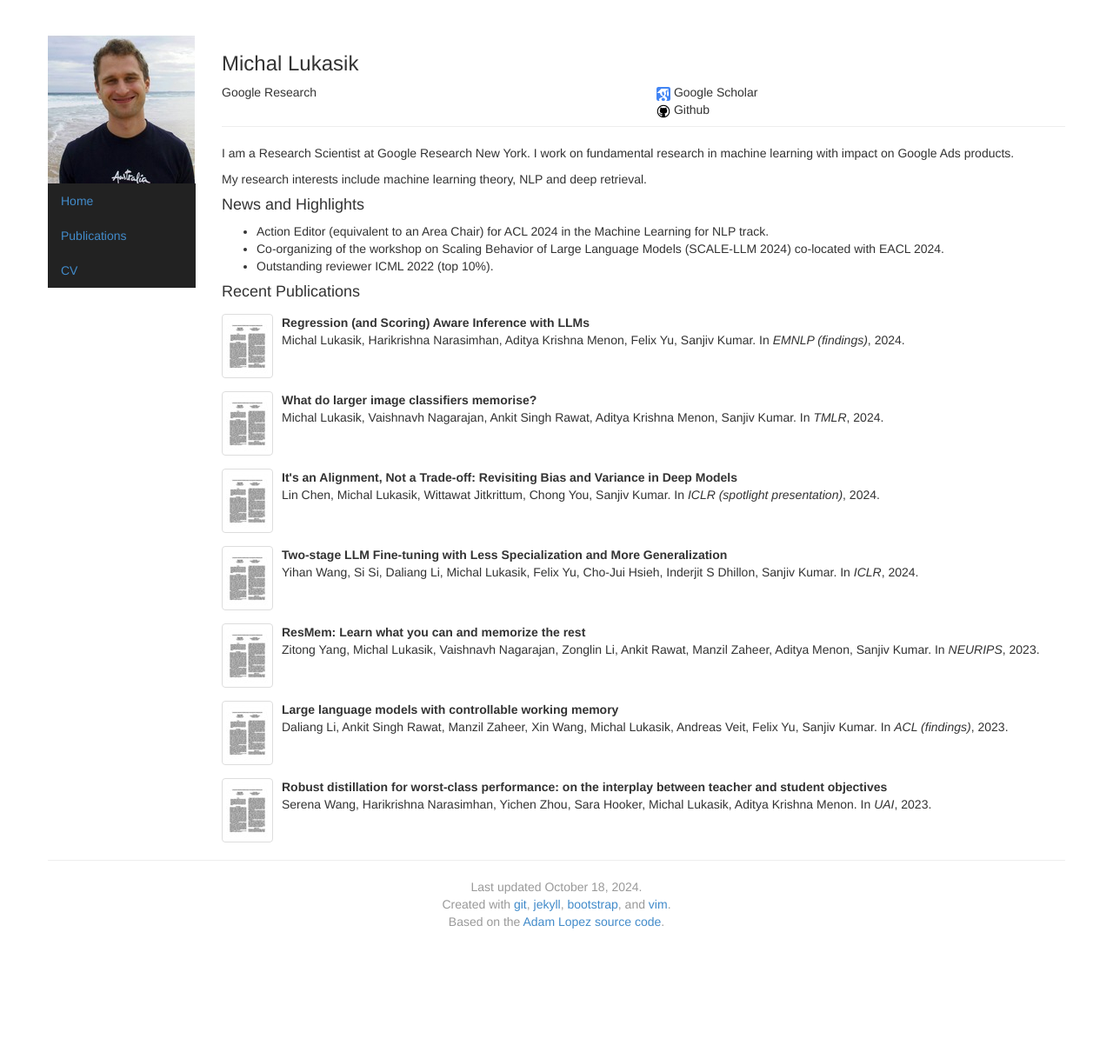
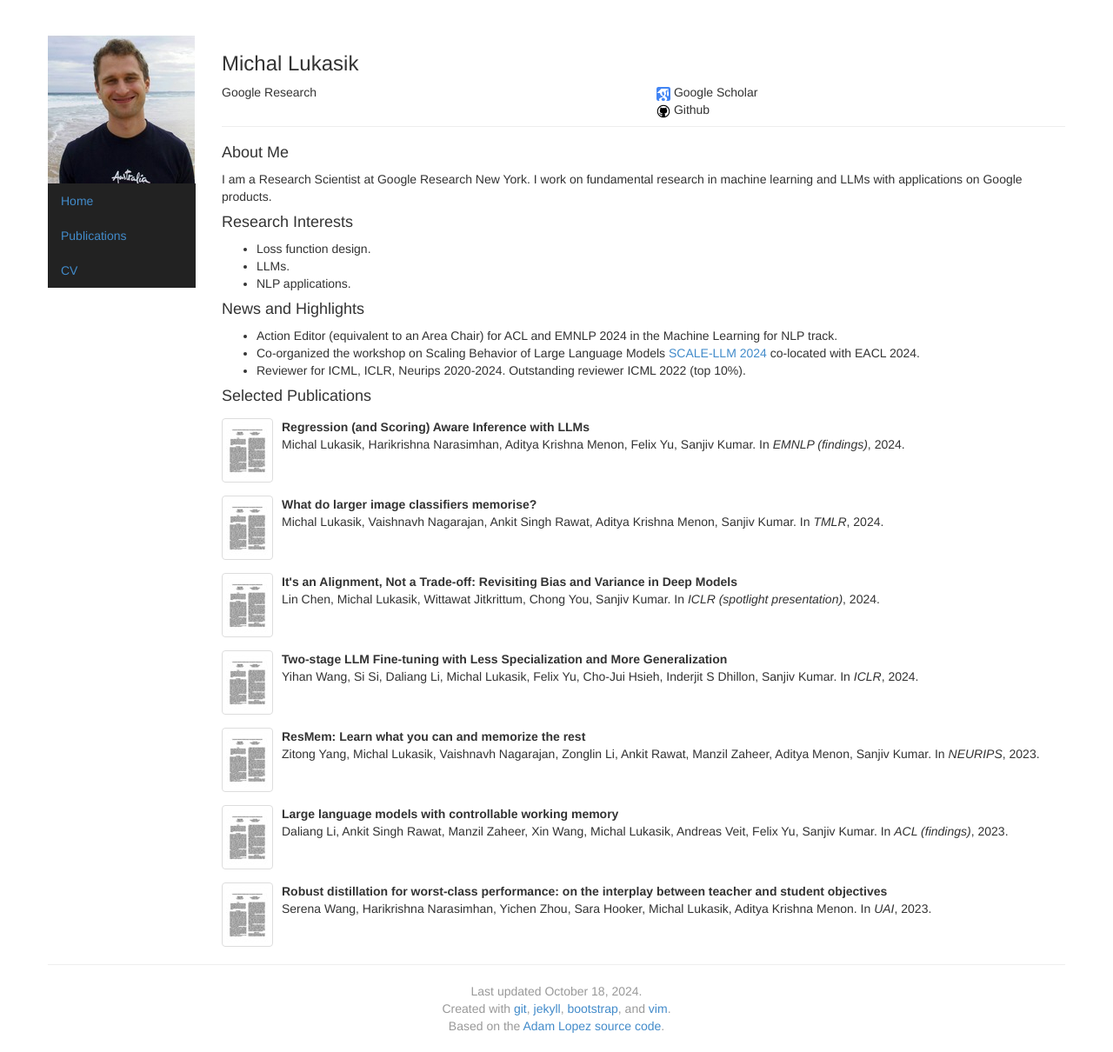
Before and after one commit to mlukasik/mlukasik.github.io, a Jekyll site: the page built from index.html, in a window 1280 px wide. Shown: the whole page at 87% size. Built offline with Jekyll 4.4.1, drawn with Linux system fonts in a browser that asks for light colours; before the commit the page ends 1090 px from its top, so only the background shows below that.

Commit message:
Update index.html

```diff
--- a/index.html
+++ b/index.html
@@ -32,22 +32,26 @@ news:
   </div>
 </div>
 
+<h4>About Me</h4>
 <p>
-I am a Research Scientist at Google Research New York. I work on fundamental research in machine learning with impact on Google Ads products.
+I am a Research Scientist at Google Research New York. I work on fundamental research in machine learning and LLMs with applications on Google products.
 </p>
-<p>
-My research interests include machine learning theory, NLP and deep retrieval.
-</p>
-</p>
+
+<h4>Research Interests</h4>
+<ul>
+<li>Loss function design.</li>
+<li>LLMs.</li>
+<li>NLP applications.</li>
+</ul>
 
 <h4>News and Highlights</h4>
 <ul>
-<li>Action Editor (equivalent to an Area Chair) for ACL 2024 in the Machine Learning for NLP track.</li>
-<li>Co-organizing of the workshop on Scaling Behavior of Large Language Models (SCALE-LLM 2024) co-located with EACL 2024.</li>
-<li>Outstanding reviewer ICML 2022 (top 10%).</li>
+<li>Action Editor (equivalent to an Area Chair) for ACL and EMNLP 2024 in the Machine Learning for NLP track.</li>
+<li>Co-organized the workshop on Scaling Behavior of Large Language Models <a href=https://scale-llm-24.pages.dev/>SCALE-LLM 2024</a> co-located with EACL 2024.</li>
+<li>Reviewer for ICML, ICLR, Neurips 2020-2024. Outstanding reviewer ICML 2022 (top 10%).</li>
 </ul>
 
-<h4>Recent Publications</h4>
+<h4>Selected Publications</h4>
 {% for post in site.papers %}
   {% if post.selected %}
     {% include paper.html paper=post %}
```
